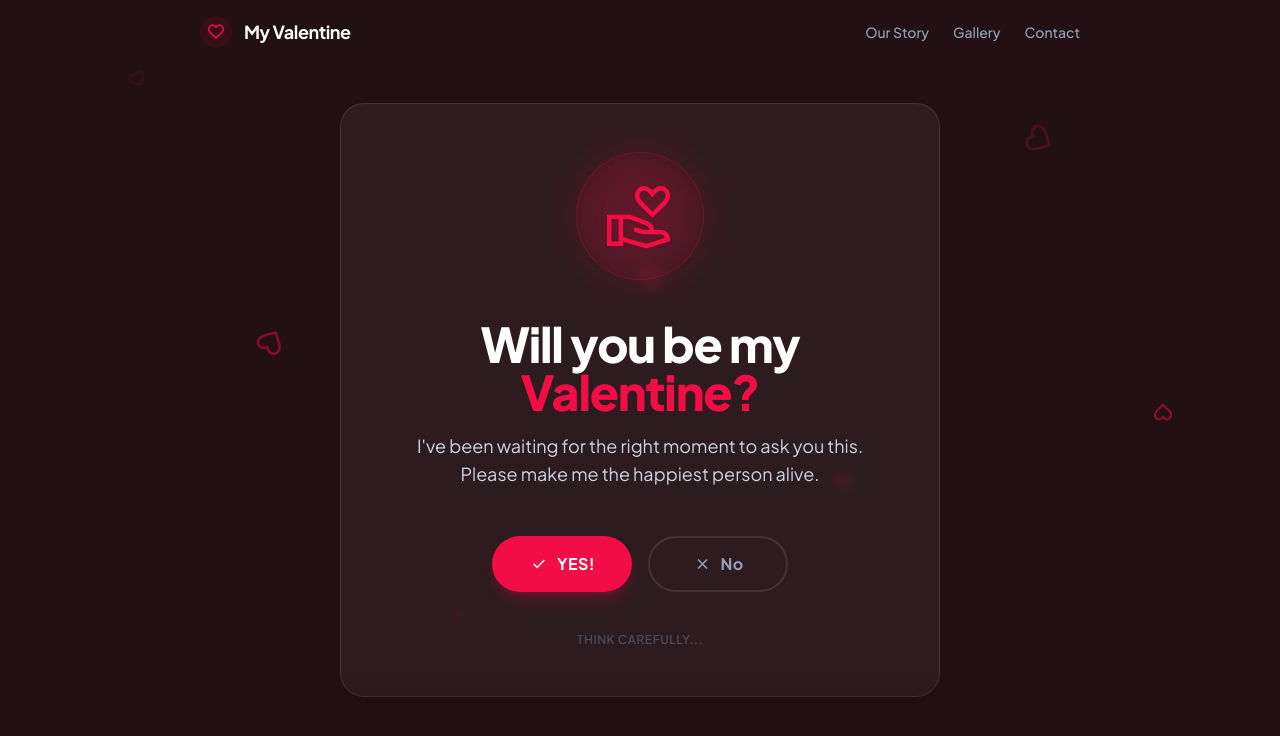
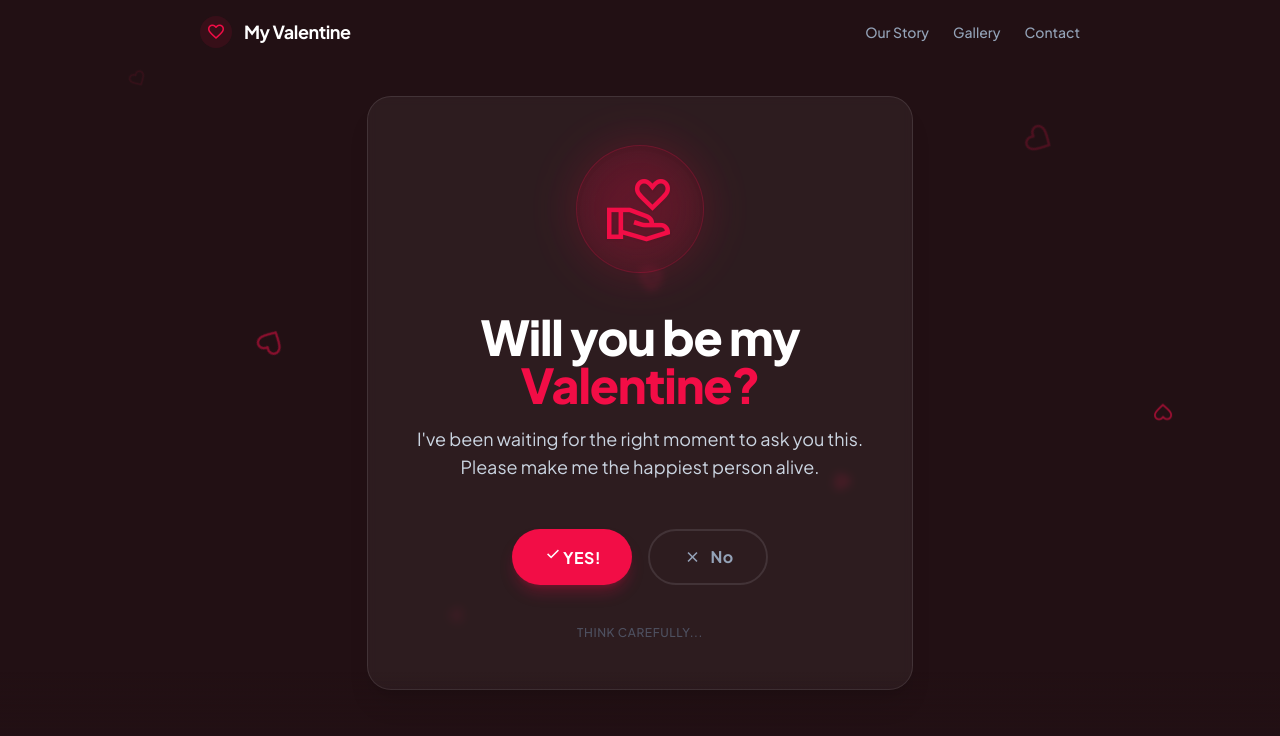
Before and after one commit to Rashmiranjan00/valentine, a React (Vite) app: page / in a window 1280 px wide. Shown: the top 736 px of the page. Built offline with nearby package versions, Linux system fonts and the light colour scheme.

Commit message:
improvements on size issue

```diff
--- a/src/App.tsx
+++ b/src/App.tsx
@@ -33,7 +33,7 @@ function App() {
       </div>
 
       {/* Main Container */}
-      <div className="layout-container flex h-screen w-full flex-col relative z-10 overflow-hidden">
+      <div className="layout-container flex min-h-screen w-full flex-col relative z-10">
         {/* Navbar */}
         <div className="w-full flex justify-center py-4 absolute top-0 left-0 z-20">
           <header className="flex items-center justify-between w-full max-w-[960px] px-6 md:px-10">
@@ -60,7 +60,7 @@ function App() {
         </div>
 
         {/* Hero Content */}
-        <main className="flex-1 flex items-center justify-center px-4 md:px-40 py-5">
+        <main className="flex-1 flex flex-col items-center justify-center px-4 md:px-40 py-24 pb-12 w-full">
           {accepted ? (
             <SuccessPage />
           ) : (
--- a/src/components/ProposalPage.tsx
+++ b/src/components/ProposalPage.tsx
@@ -47,15 +47,23 @@ export default function ProposalPage({ onYes }: ProposalPageProps) {
       }
       onMouseEnter={moveButton}
       onClick={moveButton}
-      className="group flex w-full sm:w-auto min-w-[140px] h-12 md:h-14 cursor-pointer items-center justify-center gap-2 rounded-full bg-transparent border-2 border-slate-200 dark:border-white/10 hover:border-slate-300 dark:hover:border-white/20 hover:bg-slate-100 dark:hover:bg-white/5 text-slate-500 dark:text-slate-400 hover:text-slate-900 dark:hover:text-white text-base font-semibold tracking-wide transition-all duration-300"
+      className={`group flex cursor-pointer items-center justify-center gap-2 rounded-full bg-transparent border-2 border-slate-200 dark:border-white/10 hover:border-slate-300 dark:hover:border-white/20 hover:bg-slate-100 dark:hover:bg-white/5 text-slate-500 dark:text-slate-400 hover:text-slate-900 dark:hover:text-white font-semibold tracking-wide transition-all duration-300 ${
+        isMoved
+          ? "w-12 h-12 p-0 text-sm bg-background-light/90 dark:bg-background-dark/90 backdrop-blur-md shadow-lg rounded-full"
+          : "flex-1 sm:flex-none min-w-[120px] h-12 md:h-14 text-base px-6 scale-100"
+      }`}
     >
-      <span className="material-symbols-outlined text-[20px] group-hover:hidden">
+      <span
+        className={`material-symbols-outlined ${isMoved ? "text-[24px]" : "text-[20px]"} group-hover:hidden`}
+      >
         close
       </span>
-      <span className="material-symbols-outlined text-[20px] hidden group-hover:block">
+      <span
+        className={`material-symbols-outlined ${isMoved ? "text-[24px]" : "text-[20px]"} hidden group-hover:block`}
+      >
         sentiment_dissatisfied
       </span>
-      <span>No</span>
+      <span className={isMoved ? "hidden" : "block"}>No</span>
     </button>
   );
 
@@ -87,10 +95,10 @@ export default function ProposalPage({ onYes }: ProposalPageProps) {
           </div>
 
           {/* Action Buttons */}
-          <div className="flex flex-col sm:flex-row gap-4 w-full justify-center items-center mt-2">
+          <div className="flex flex-row gap-4 w-full justify-center items-center mt-2">
             <button
               onClick={onYes}
-              className="flex w-full sm:w-auto min-w-[140px] h-12 md:h-14 cursor-pointer items-center justify-center gap-2 rounded-full bg-primary hover:bg-primary/90 hover:scale-105 active:scale-95 transition-all duration-300 text-white text-base font-bold tracking-wide shadow-lg shadow-primary/25"
+              className="flex-1 sm:flex-none min-w-[120px] h-12 md:h-14 cursor-pointer items-center justify-center gap-2 rounded-full bg-primary hover:bg-primary/90 hover:scale-105 active:scale-95 transition-all duration-300 text-white text-base font-bold tracking-wide shadow-lg shadow-primary/25"
             >
               <span className="material-symbols-outlined text-[20px]">
                 check
@@ -103,7 +111,7 @@ export default function ProposalPage({ onYes }: ProposalPageProps) {
             {isMoved ? (
               <>
                 {/* Invisible placeholder to keep layout stable */}
-                <div className="min-w-[140px] h-12 md:h-14 opacity-0 pointer-events-none"></div>
+                <div className="flex-1 sm:flex-none min-w-[120px] h-12 md:h-14 opacity-0 pointer-events-none"></div>
                 {createPortal(NoButtonContent, document.body)}
               </>
             ) : (
--- a/src/components/SuccessPage.tsx
+++ b/src/components/SuccessPage.tsx
@@ -10,7 +10,7 @@ export default function SuccessPage() {
         <p className="text-slate-300">I knew you would say yes!</p>
 
         {/* Video Player - Portrait Mode Optimized */}
-        <div className="w-full max-w-[320px] md:max-w-[400px] aspect-[9/16] bg-black/40 rounded-xl border border-white/10 flex items-center justify-center relative overflow-hidden group shadow-2xl mx-auto">
+        <div className="w-full max-w-[320px] md:max-w-[400px] aspect-[9/16] max-h-[70vh] bg-black/40 rounded-xl border border-white/10 flex items-center justify-center relative overflow-hidden group shadow-2xl mx-auto">
           <video
             src={valentineVideo}
             autoPlay
```
